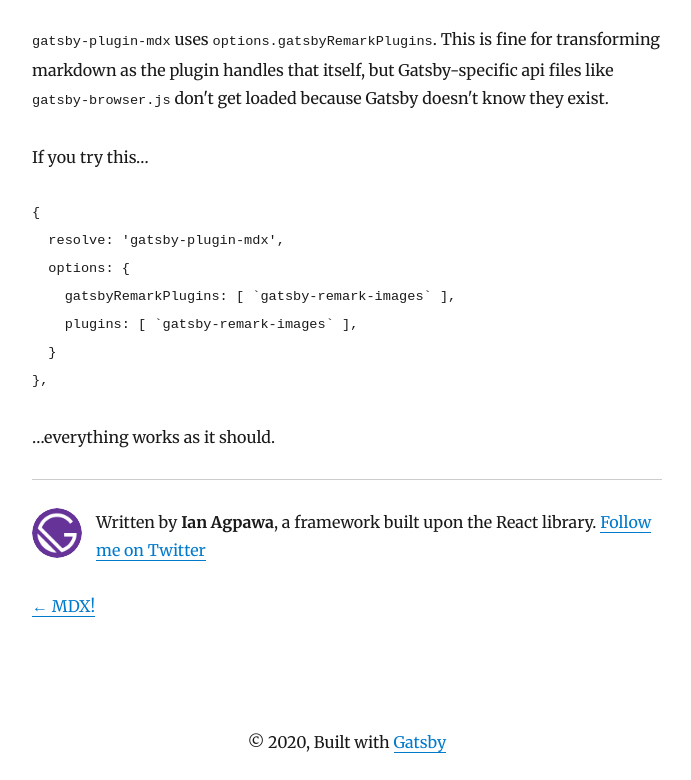
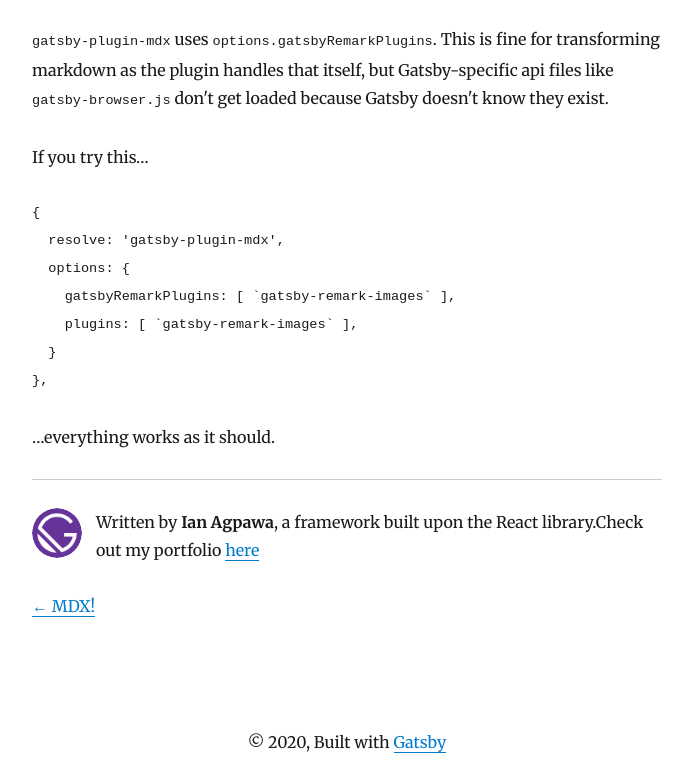
Before and after one commit to ianagpawa/old-blog, a Gatsby site: page /blog/awesome-images/ in a window 1280 px wide. Shown: the part 1077-1857 px from the top of the page, without its empty margins (293-984 px from the left). Built offline with nearby package versions, Linux system fonts and the light colour scheme; Gatsby itself is replaced by a stand-in of ours; some packages are replaced by stand-ins of ours; code samples lack their colours.

Commit message:
wip: update bio

```diff
--- a/gatsby-config.js
+++ b/gatsby-config.js
@@ -5,7 +5,7 @@
         description: `A starter personal blog with styled components, dark mode, and Netlify CMS.`,
         siteUrl: `https://gatsby-starter-blog-demo.netlify.com/`,
         social: {
-            twitter: `gatsbyjs`,
+            portfolio: `https://ianagpawa.github.io/ng-portfolio`,
         },
     },
     plugins: [
--- a/src/components/bio.js
+++ b/src/components/bio.js
@@ -36,13 +36,13 @@
             <p>
               Written by <strong>{author}</strong>, a framework built upon the
               React library.
-              {` `}
-              <a href={`https://twitter.com/${social.twitter}`}>
-                Follow me on Twitter
+              {`Check out my portfolio `}
+              <a href={social.portfolio}>
+                here
               </a>
             </p>
           </Container>
-        )
+        );
       }}
     />
   )
@@ -61,7 +61,7 @@
       siteMetadata {
         author
         social {
-          twitter
+          portfolio
         }
       }
     }
```
